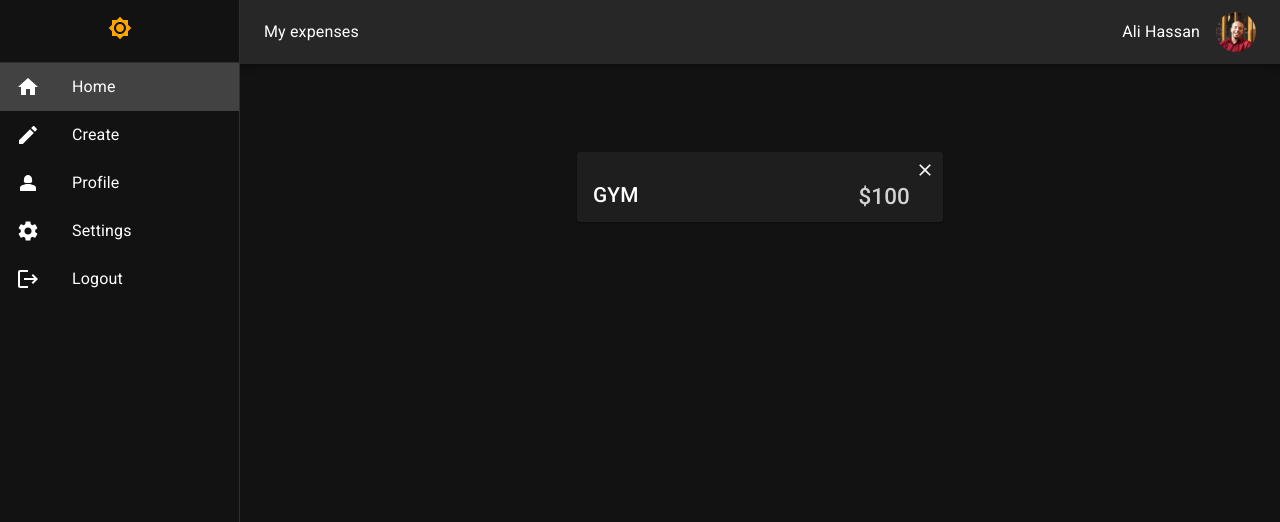
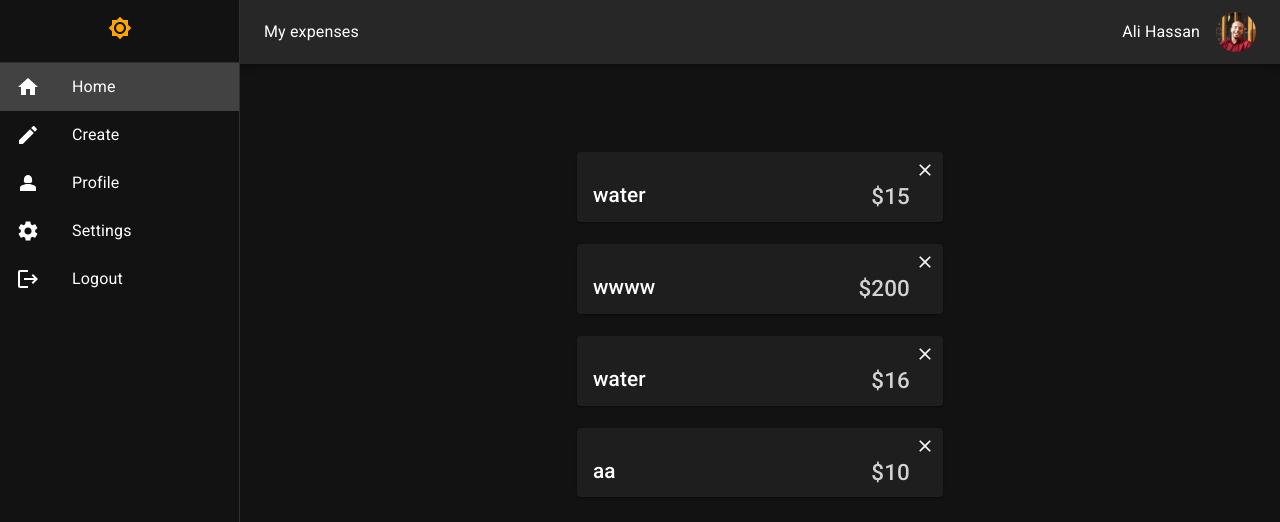
Before and after one commit to alielrayes/React-Level4, a React (Create React App) app: page / in a window 1280 px wide. Shown: the top 522 px of the page. Built offline with nearby package versions, Linux system fonts and the light colour scheme; data requests are answered from the project's data file.

Commit message:
lesson28

```diff
--- a/data/db.json
+++ b/data/db.json
@@ -1,6 +1,5 @@
 {
   "mydata": [
-
     {
       "price": 15,
       "title": "water",
@@ -10,6 +9,16 @@
       "price": 200,
       "title": "wwww",
       "id": 3
+    },
+    {
+      "price": 16,
+      "title": "water",
+      "id": 4
+    },
+    {
+      "price": 10,
+      "title": "aa",
+      "id": 5
     }
   ]
 }
--- a/src/pages/create/Create.jsx
+++ b/src/pages/create/Create.jsx
@@ -3,6 +3,7 @@ import "./Create.css";
 import React, { useState } from "react";
 import { purple } from "@mui/material/colors";
 import { ChevronRight } from "@mui/icons-material";
+import { useNavigate } from "react-router-dom";
 
 const ColorButton = styled(Button)(({ theme }) => ({
   color: theme.palette.getContrastText(purple[500]),
@@ -18,6 +19,7 @@ const ColorButton = styled(Button)(({ theme }) => ({
 const Create = () => {
   const [title, settitle] = useState("");
   const [price, setprice] = useState(0);
+  const navigate =useNavigate();
 
   // Why <<<component="form">>> ?
   return (
@@ -57,7 +59,14 @@ const Create = () => {
               "Content-Type": "application/json",
             },
             body: JSON.stringify({ price, title }),
-          });
+          }).then(() => {
+            navigate("/")
+          })
+
+
+
+
+
         }}
         sx={{ mt: "22px" }}
         variant="contained"
--- a/src/pages/home/Home.jsx
+++ b/src/pages/home/Home.jsx
@@ -1,13 +1,23 @@
 import { Box } from "@mui/system";
 import "./Home.css";
-import React from "react";
-import { Paper, Typography, IconButton,   } from "@mui/material";
+import React, { useEffect, useState } from "react";
+import { Paper, Typography, IconButton } from "@mui/material";
 import { Close } from "@mui/icons-material";
 
 const Home = () => {
+  const [mydata, setmydata] = useState([]);
 
+  useEffect(() => {
+    fetch("http://localhost:3100/mydata")
+      .then((response) => response.json())
+      .then((data) => setmydata(data));
+  }, []);
+
+  console.log(mydata);
   return (
     <Box>
+      {mydata.map((item) => {
+        return (
           <Paper
             sx={{
               position: "relative",
@@ -20,7 +30,7 @@ const Home = () => {
             }}
           >
             <Typography sx={{ ml: "16px", fontSize: "1.3em" }} variant="h6">
-          GYM
+              {item.title}
             </Typography>
             <Typography
               sx={{
@@ -31,14 +41,15 @@ const Home = () => {
               }}
               variant="h6"
             >
-          $100
+              ${item.price}
             </Typography>
 
             <IconButton sx={{ position: "absolute", top: "0", right: "0" }}>
               <Close sx={{ fontSize: "20px" }} />
             </IconButton>
           </Paper>
-
+        );
+      })}
     </Box>
   );
 };
```
Lines whose indentation alone changed are shown as unchanged.
